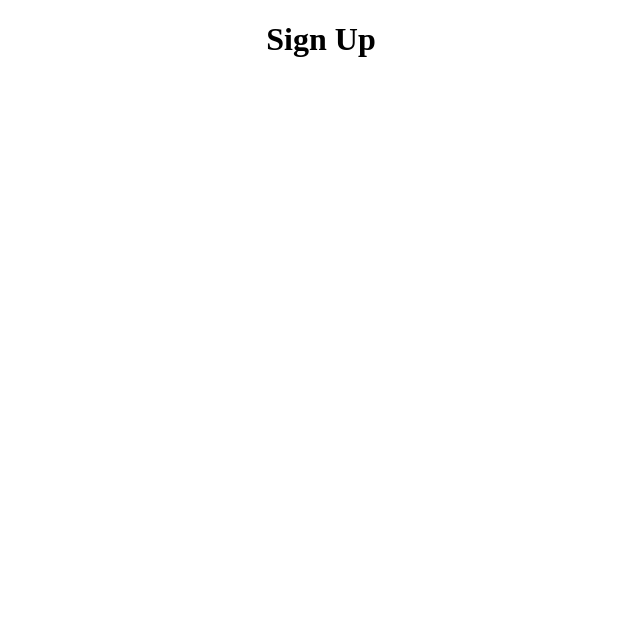
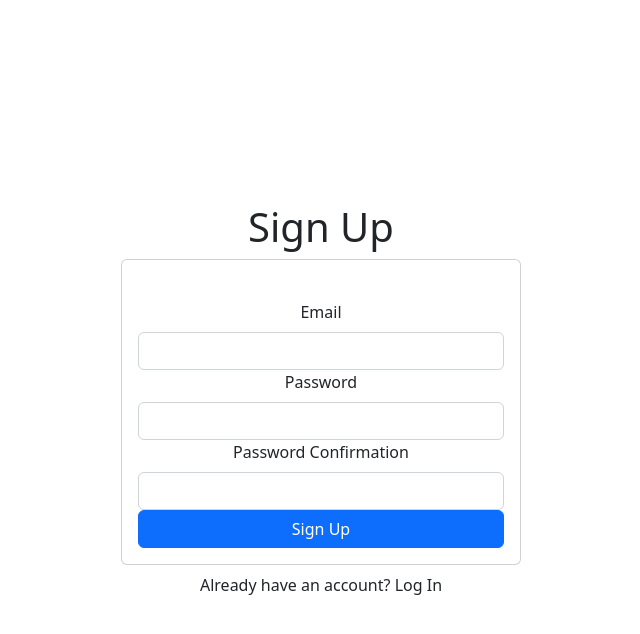
Before and after one commit to jplaner/deploy-site-test, a React (Create React App) app: page /Signup in a window 1280 px wide. Shown: the top 634 px of the page, without its empty margins (319-959 px from the left). Built offline with nearby package versions, Linux system fonts and the light colour scheme.

Commit message:
updated signup page, updated firebase config file

```diff
--- a/package.json
+++ b/package.json
@@ -8,9 +8,13 @@
     "@testing-library/jest-dom": "^5.16.5",
     "@testing-library/react": "^13.4.0",
     "@testing-library/user-event": "^13.5.0",
+    "bootstrap": "^5.2.3",
     "dotenv": "^16.0.3",
     "dotenv-webpack": "^8.0.1",
+    "firebase": "^9.18.0",
+    "firebase-admin": "^11.5.0",
     "react": "^18.2.0",
+    "react-bootstrap": "^2.7.2",
     "react-dom": "^18.2.0",
     "react-router-dom": "^6.9.0",
     "react-scripts": "^5.0.1",
--- a/src/App.js
+++ b/src/App.js
@@ -3,9 +3,6 @@ import './App.css';
 import Login from './components/pages/Login.js';
 import Signup from './components/pages/Signup.js';
 import Users from './components/pages/Users.js';
-// import { useState, useEffect } from "react";
-// import {db} from './firebase-config';
-// import { collection, getDocs, addDoc, updateDoc, doc, deleteDoc } from '@firebase/firestore';
 
 function App() {
   return (
--- a/src/components/pages/Signup.js
+++ b/src/components/pages/Signup.js
@@ -1,9 +1,46 @@
-import React from 'react';
+import React, { useRef } from 'react';
+import { Form, Button, Card } from 'react-bootstrap';
+import { Container } from 'react-bootstrap';
+
 const Signup = () =>{
+    const emailRef = useRef();
+    const passwordRef = useRef();
+    const passwordConfirmRef = useRef();
+
     return(
-    <div>
-        <h1>Sign Up</h1>
-    </div>
+    <Container
+    className ="d-flex align-items-center justify-content-center"
+    style={{minHeight: "100vh"}}
+    >
+        <div className="w-100" style={{maxWidth: "400px"}}>
+            <h1>Sign Up</h1>
+            <Card>
+                <Card.Body>
+                    <h2 className="text-center mb-4"></h2>
+                    <Form>
+                        <Form.Group id="Email">
+                            <Form.Label>Email</Form.Label>
+                            <Form.Control type="email" ref={emailRef} required />
+                        </Form.Group>
+                        <Form.Group id="password">
+                            <Form.Label>Password</Form.Label>
+                            <Form.Control type="password" ref={passwordRef} required />
+                        </Form.Group>
+                        <Form.Group id="password-confirm">
+                            <Form.Label>Password Confirmation</Form.Label>
+                            <Form.Control type="email" ref={passwordConfirmRef} required />
+                        </Form.Group>
+                        <Button className = "w-100" type="submit">
+                            Sign Up
+                        </Button>
+                    </Form>
+                </Card.Body>
+            </Card>
+            <div className="w-100 text-center mt-2">
+                Already have an account? Log In
+            </div>
+        </div>
+    </Container>
     );
 };
 export default Signup;
--- a/src/firebase-config.js
+++ b/src/firebase-config.js
@@ -1,5 +1,6 @@
 import { initializeApp } from "@firebase/app";
 import { getFirestore } from "@firebase/firestore";
+import { getAuth } from "@firebase/auth";
 
 //const webpack = require('webpack');
 //require('dotenv').config({path: '/.env'});
@@ -15,4 +16,5 @@ const firebaseConfig = {
 
   const app = initializeApp(firebaseConfig);
 
+  export const auth = getAuth(app);
   export const db = getFirestore(app);
--- a/src/index.js
+++ b/src/index.js
@@ -2,7 +2,7 @@ import React from 'react';
 import ReactDOM from 'react-dom/client';
 import App from './App';
 import reportWebVitals from './reportWebVitals';
-
+import "bootstrap/dist/css/bootstrap.min.css"
 
 const root = ReactDOM.createRoot(document.getElementById('root'));
 root.render(
```
Also changed, not shown: src/contexts/AuthContext.js (added), 1 other file (tests, documents, lock files or other folders).
